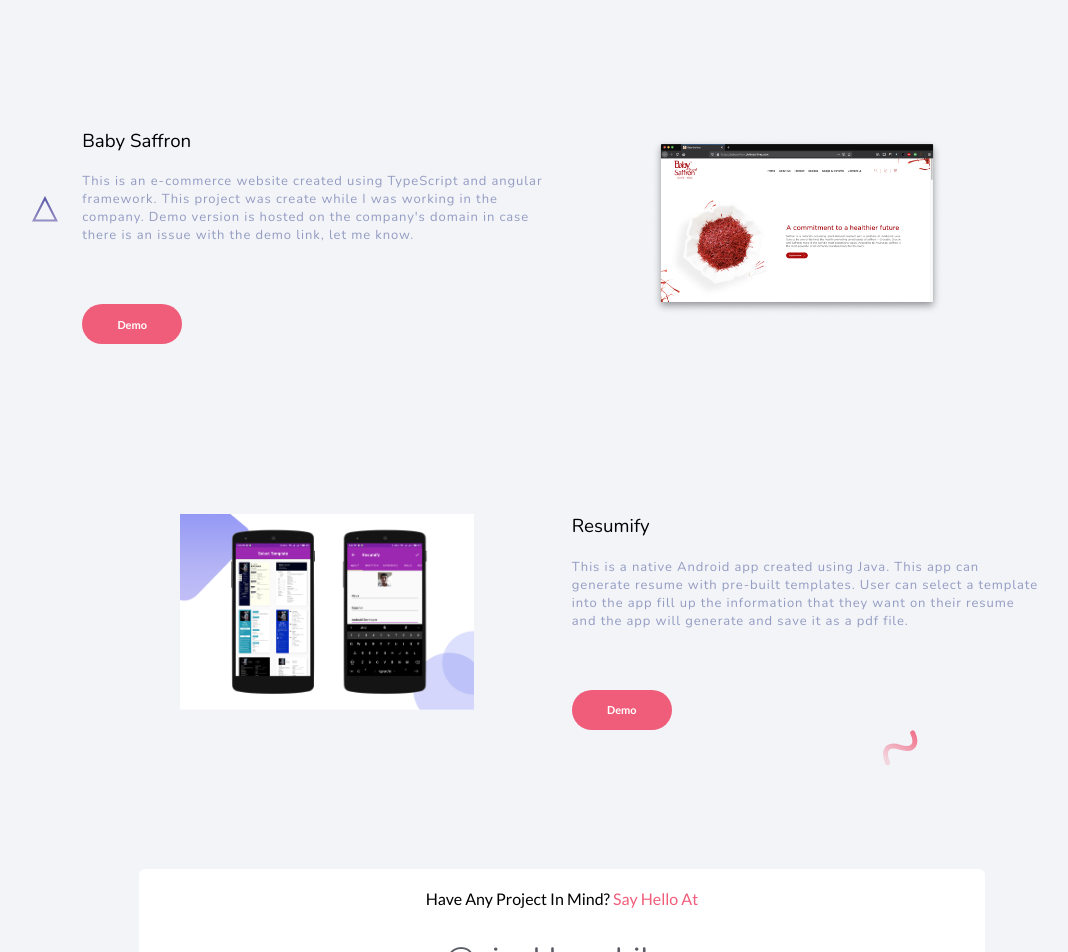
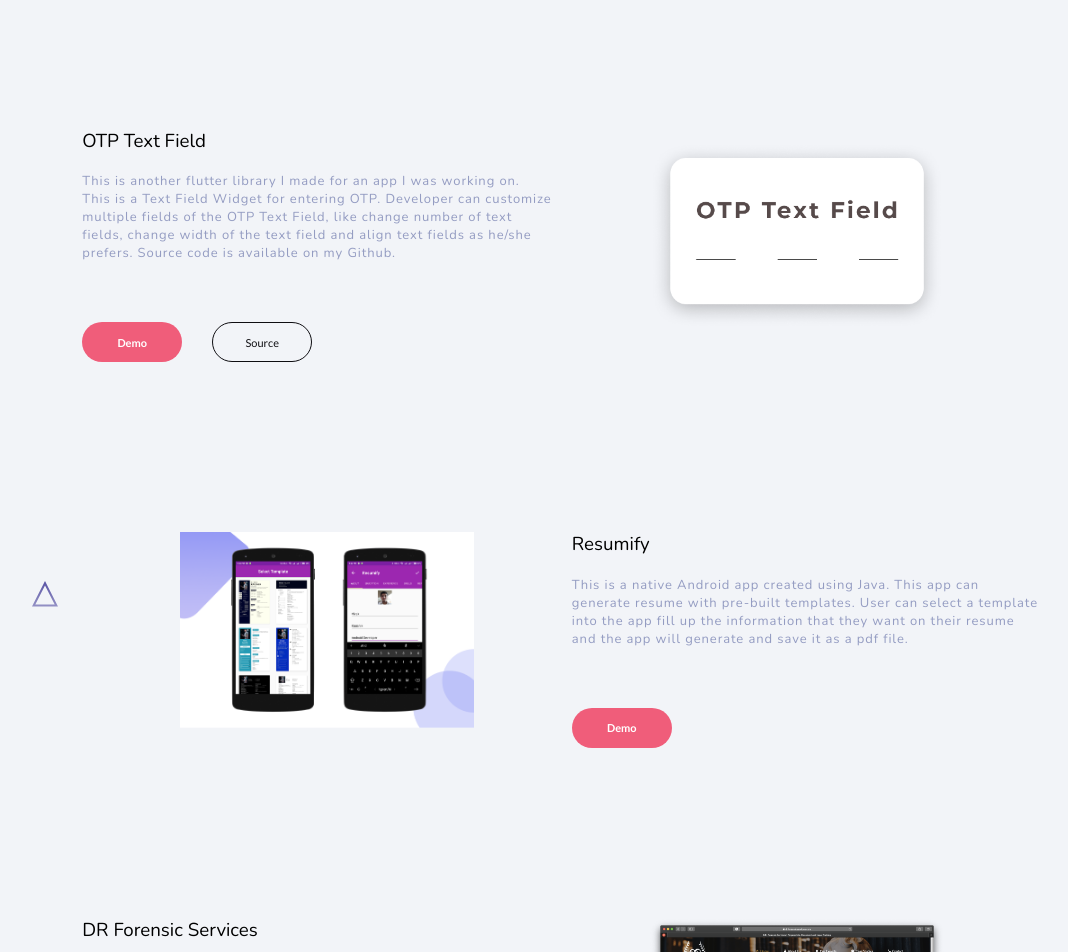
Before and after one commit to iamvivekkaushik/PortfolioWebsite-old, an Angular app: page / in a window 1280 px wide. Shown: the part 3920-4872 px from the top of the page, without its empty margins (78-1146 px from the left). Built offline with nearby package versions, Linux system fonts and the light colour scheme.

Commit message:
Added Two new projects

```diff
--- a/src/app/home/home.component.ts
+++ b/src/app/home/home.component.ts
@@ -29,15 +29,22 @@
         'on github.', demo: 'https://pub.dev/packages/awesome_card', source: 'https://github.com/iamvivekkaushik/AwesomeCard'
     },
     {
-      name: 'Baby Saffron', image: 'assets/projects/baby_saffron.png', desc: 'This is an e-commerce website created using TypeScript and ' +
-        'angular framework. This project was create while I was working in the company. Demo version is hosted on the company\'s domain' +
-        ' in case there is an issue with the demo link, let me know.', demo: 'https://babysaffron.civilmachines.com', source: ''
+      name: 'OTP Text Field', image: 'assets/projects/otp_text.png', desc: 'This is another flutter library I made for an app' +
+        ' I was working on. This is a Text Field Widget for entering OTP. Developer can customize multiple fields of the OTP Text Field, ' +
+        'like change number of text fields, change width of the text field and align text fields as he/she prefers. Source code is ' +
+        'available on my Github.', demo: 'https://pub.dev/packages/otp_text_field',
+      source: 'https://github.com/iamvivekkaushik/OTPTextField'
     },
     {
       name: 'Resumify', image: 'assets/projects/resumify.png', desc: 'This is a native Android app created using Java. This app can ' +
         'generate resume with pre-built templates. User can select a template into the app fill up the information that they want on ' +
         'their resume and the app will generate and save it as a pdf file.',
       demo: 'https://play.google.com/store/apps/details?id=com.vivekkaushik.resumify&hl=en', source: ''
+    },
+    {
+      name: 'DR Forensic Services', image: 'assets/projects/drforensic.png', desc: 'This project I did for a client. I made this ' +
+        'static website using TypeScript with Angular Framework. There are some Rotate animation, typewriter animation and some carousels.',
+      demo: 'https://drforensicservices.com.com', source: ''
     },
   ];
 
```
Also changed, not shown: src/assets/projects/drforensic.png (added), src/assets/projects/otp_text.png (added).
